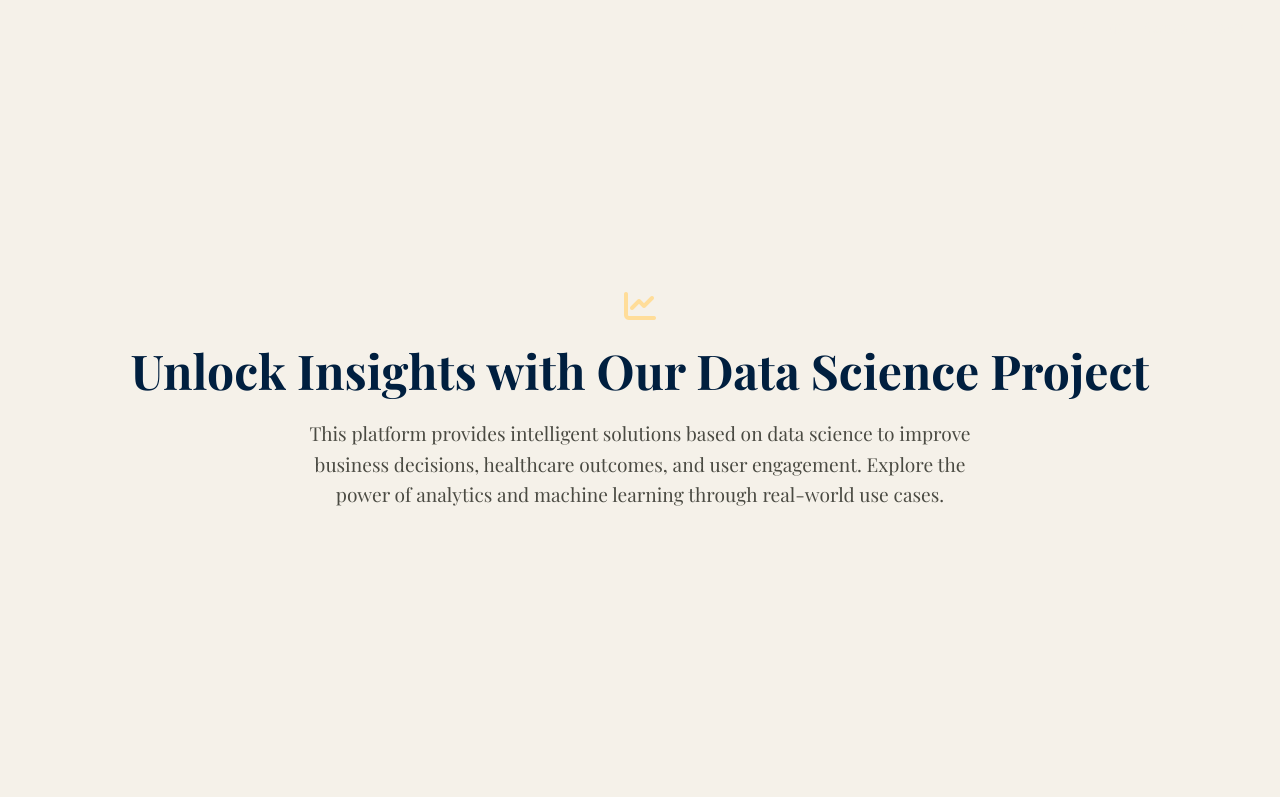
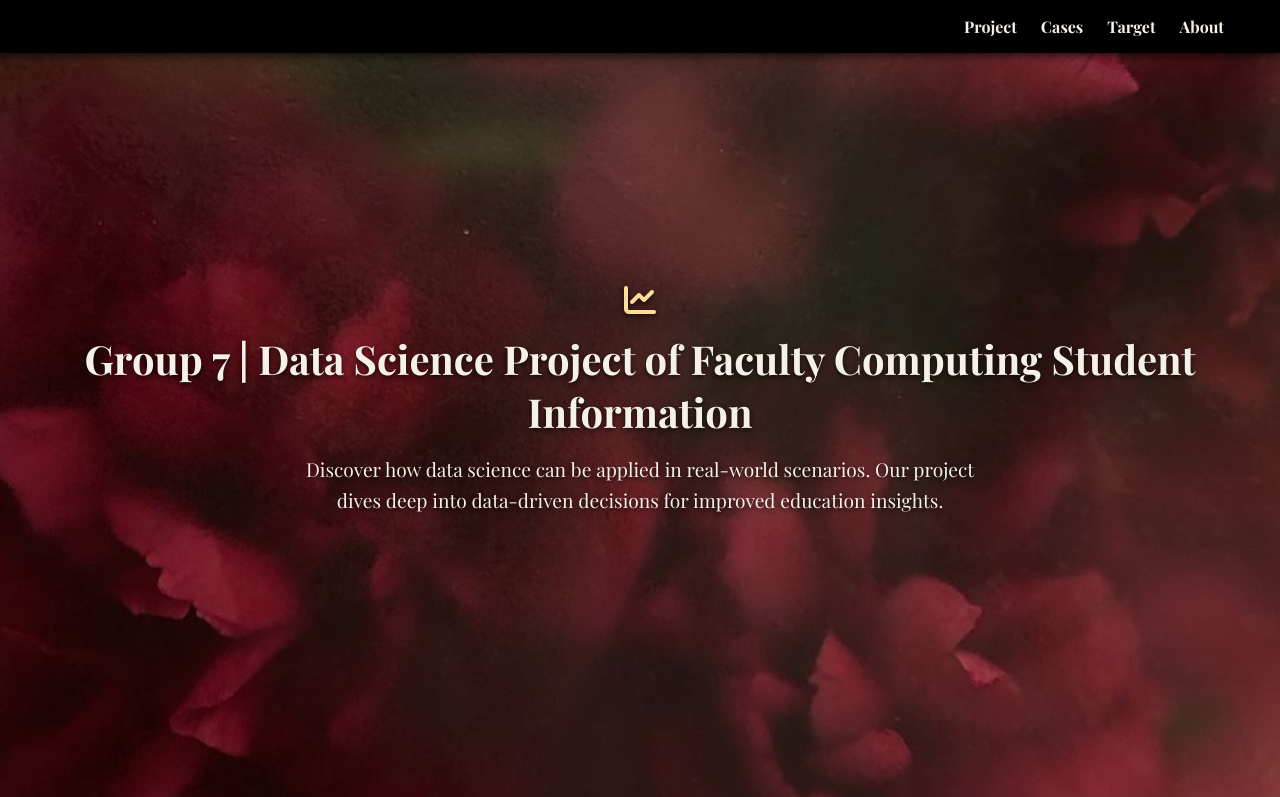
Before and after one commit to amelyaej/StudentSystems, a Django app: page / in a window 1280 px wide. Shown: the top 797 px of the page. Run offline with Django 5.2, Linux system fonts and the light colour scheme.

Commit message:
home page - amel

```diff
--- a/final_project/final_app/templates/home.html
+++ b/final_project/final_app/templates/home.html
@@ -1,3 +1,4 @@
+{% load static %}
 <!DOCTYPE html>
 <html lang="en">
 <head>
@@ -6,6 +7,7 @@
   <title>Data Science Project</title>
   <link href="https://fonts.googleapis.com/css2?family=Playfair+Display:wght@400;600;700&display=swap" rel="stylesheet" />
   <link rel="stylesheet" href="https://cdnjs.cloudflare.com/ajax/libs/font-awesome/6.5.0/css/all.min.css" />
+  <script src="https://cdn.jsdelivr.net/npm/chart.js"></script>
   <style>
     * {
       box-sizing: border-box;
@@ -17,8 +19,8 @@
       font-family: 'Playfair Display', serif;
       scroll-behavior: smooth;
       overflow-x: hidden;
-      background-color: #001f3f; /* navy background */
-      color: #f5f1e9; /* beige text */
+      background-color: #3A0519;
+      color: #f5f1e9;
     }
 
     header, section {
@@ -30,41 +32,56 @@
       align-items: center;
       padding: 4rem 2rem;
       position: relative;
+      text-align: center;
     }
 
     header {
-      background: #f5f1e9; /* beige background */
-      text-align: center;
+      background-image: url('{% static 'final_app/images/image1.jpeg' %}');
+      background-attachment: fixed;
+      background-size: cover;
+      background-position: center;
+      color: #f5f1e9;
+      text-shadow: 0 2px 5px rgba(0, 0, 0, 0.7);
     }
 
     header h1 {
-      font-size: 3rem;
-      color: #001f3f; /* navy text */
+      font-size: 2.5rem;
       margin-bottom: 1rem;
+      transition: color 0.3s ease;
+    }
+
+    header h1:hover {
+      color: #ffdd99;
     }
 
     header p {
       font-size: 1.2rem;
-      color: #4a4a42; /* darker beige/grey for paragraph */
       max-width: 700px;
     }
 
     nav {
       position: fixed;
-      top: 1rem;
-      right: 2rem;
-      z-index: 1000;
+      top: 0;
+      right: 0;
+      width: 100%;
+      background-color: black;
+      display: flex;
+      justify-content: flex-end;
+      padding: 1rem 2rem;
+      z-index: 10000;
+      box-shadow: 0 2px 10px rgba(0, 0, 0, 0.8);
     }
 
     nav a {
-      margin-left: 1rem;
-      color: #f5f1e9; /* beige */
+      margin-right: 1.5rem;
+      color: #f5f1e9;
       text-decoration: none;
       font-weight: bold;
       transition: color 0.3s ease;
     }
+
     nav a:hover {
-      color: #ffdd99; /* lighter beige on hover */
+      color: #ffdd99;
     }
 
     .parallax-section {
@@ -76,15 +93,20 @@
     }
 
     .section1 {
-      background-image: url('your-first-image.png');
+      background-color: #3A0519;
+      color: white;
     }
 
     .section2 {
-      background-image: url('your-second-image.png');
+      background-color: #3D0C11;
+    }
+
+    .section3 {
+      background-image: url('{% static 'final_app/images/image2.jpeg' %}');
     }
 
     .content-box {
-      background-color: rgba(0, 31, 63, 0.7); /* translucent navy */
+      background-color: black;
       padding: 2rem;
       border-radius: 10px;
       max-width: 700px;
@@ -95,18 +117,17 @@
     h2 {
       font-size: 2.5rem;
       margin-bottom: 1rem;
-      color: #ffdd99; /* beige highlight */
+      color: #ffdd99;
     }
 
     p {
       font-size: 1.1rem;
       line-height: 1.6;
-      color: #f5f1e9; /* beige text */
     }
 
     footer {
-      background: #001f3f; /* navy */
-      color: #ffdd99; /* beige */
+      background: black;
+      color: white;
       padding: 2rem;
       text-align: center;
     }
@@ -114,13 +135,13 @@
     .icon {
       font-size: 2rem;
       margin-bottom: 1rem;
-      color: #ffdd99; /* beige */
+      color: #ffdd99;
     }
 
     .floating-icon {
       position: absolute;
       font-size: 3rem;
-      color: #ffdd99; /* beige */
+      color: white;
       opacity: 0.6;
       animation: float 6s ease-in-out infinite;
     }
@@ -134,47 +155,85 @@
       50% { transform: translateY(-30px); }
       100% { transform: translateY(0); }
     }
+
+    canvas {
+      max-width: 80vw;
+      height: auto;
+    }
+
+    @media (max-width: 768px) {
+      header h1 { font-size: 2.2rem; }
+      h2 { font-size: 1.8rem; }
+      p { font-size: 1rem; }
+    }
   </style>
 </head>
 <body>
-
   <nav>
-    <a href="#about">About</a>
+    <a href="#about">Project</a>
     <a href="#cases">Cases</a>
-    <a href="#users">Users</a>
+    <a href="#target">Target</a>
+    <a href="#aboutPage">About</a>
   </nav>
 
   <header id="about">
     <i class="fas fa-chart-line icon"></i>
-    <h1>Unlock Insights with Our Data Science Project</h1>
-    <p>This platform provides intelligent solutions based on data science to improve business decisions, healthcare outcomes, and user engagement. Explore the power of analytics and machine learning through real-world use cases.</p>
+    <h1>Group 7 | Data Science Project of Faculty Computing Student Information</h1>
+    <p>Discover how data science can be applied in real-world scenarios. Our project dives deep into data-driven decisions for improved education insights.</p>
   </header>
 
-  <section class="parallax-section section1" id="cases">
+  <section class="parallax-section section2" id="cases">
     <div class="floating-icon float1"><i class="fas fa-cogs"></i></div>
     <div class="floating-icon float2"><i class="fas fa-brain"></i></div>
     <div class="floating-icon float3"><i class="fas fa-database"></i></div>
     <div class="content-box">
       <i class="fas fa-lightbulb icon"></i>
-      <h2>Use Cases</h2>
-      <p>Our project is applied in fraud detection, predictive maintenance, customer segmentation, and healthcare diagnostics. Each case is supported with real-time dashboards, ML models, and visual analytics to guide decisions.</p>
+      <h2>Project Use Cases</h2>
+      <p>Used in predicting student performance, clustering engagement, and analyzing academic outcomes. Built with interactive visualizations and real-time data handling.</p>
     </div>
   </section>
 
-  <section class="parallax-section section2" id="users">
-    <div class="floating-icon float1"><i class="fas fa-user-tie"></i></div>
-    <div class="floating-icon float2"><i class="fas fa-laptop-code"></i></div>
-    <div class="floating-icon float3"><i class="fas fa-chart-pie"></i></div>
+  <section class="parallax-section section3" id="target">
     <div class="content-box">
-      <i class="fas fa-users icon"></i>
+      <i class="fas fa-user-group icon"></i>
       <h2>Target Users</h2>
-      <p>This project is designed for data analysts, decision-makers, researchers, and organizations looking to leverage insights from their data. With an intuitive interface and powerful backend, it fits both technical and non-technical users.</p>
+      <p>The project is intended for university administrators, educators, and data analysts who aim to enhance student success and institutional performance through data insights.</p>
     </div>
   </section>
 
+  <section id="aboutPage">
+    <!-- About Page Placeholder -->
+  </section>
+
   <footer>
-    <p>&copy; 2025 Data Science Project. All rights reserved.</p>
+    <p>&copy; 2025 Group 7 Data Science Project. All rights reserved.</p>
   </footer>
 
+  <script>
+    const ctx = document.getElementById('contributionChart')?.getContext('2d');
+    if (ctx) {
+      const contributionChart = new Chart(ctx, {
+        type: 'bar',
+        data: {
+          labels: ['Member A', 'Member B', 'Member C', 'Member D'],
+          datasets: [{
+            label: 'Features Contributed',
+            data: [12, 19, 7, 14],
+            backgroundColor: '#ffdd99',
+            borderColor: '#800020',
+            borderWidth: 2
+          }]
+        },
+        options: {
+          responsive: true,
+          scales: {
+            y: {
+              beginAtZero: true
+            }
+          }
+        }
+      });
+    }
+  </script>
 </body>
 </html>
--- a/final_project/final_project/urls.py
+++ b/final_project/final_project/urls.py
@@ -17,7 +17,14 @@ Including another URLconf
 from django.contrib import admin
 from django.urls import path, include
 
+from django.conf import settings
+from django.conf.urls.static import static
+
 urlpatterns = [
     path('admin/', admin.site.urls),
     path('', include('final_app.urls')),
 ]
+
+# Add this to serve static files in development
+if settings.DEBUG:
+    urlpatterns += static(settings.STATIC_URL, document_root=settings.STATIC_ROOT)
```
Also changed, not shown: djangofinal_env/pyvenv.cfg (+4 -4 lines), final_project/final_project/settings.py (+6 -1 lines), final_project/final_app/static/final_app/images/image1.jpeg (added), final_project/final_app/static/final_app/images/image2.jpeg (added), 1 other file.
